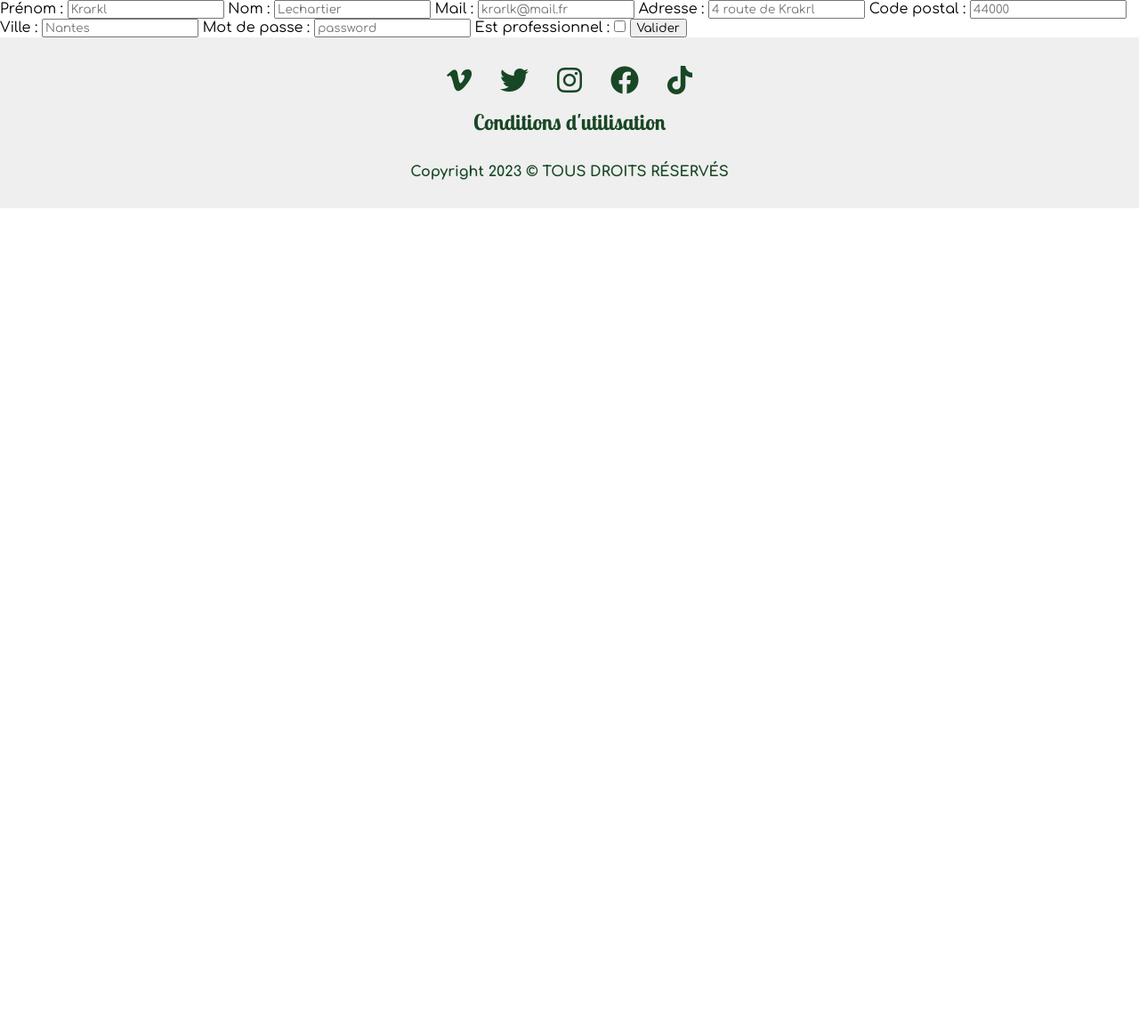
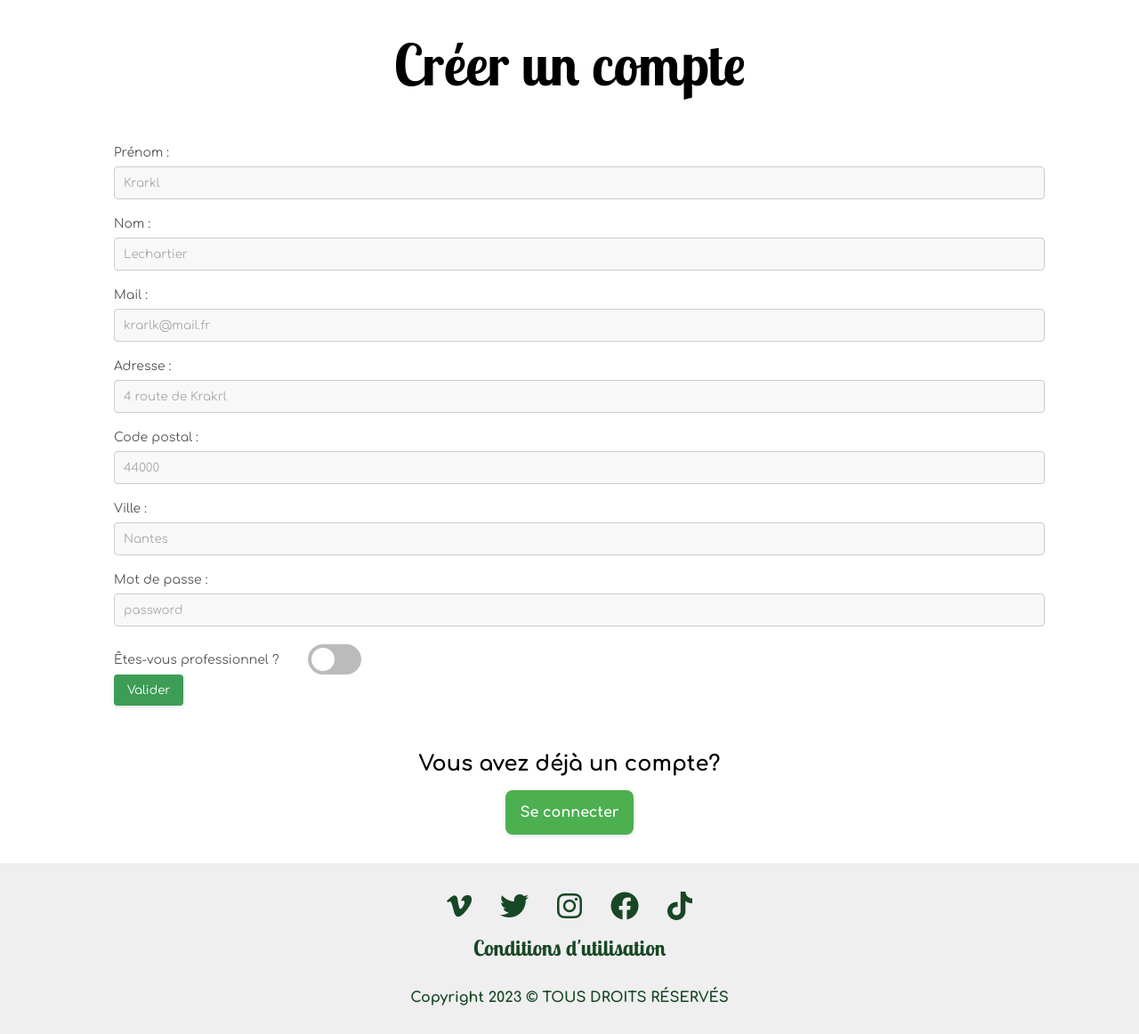
Before and after one commit to karl-lechartier/TTT, a PHP site: page /create_login.php in a window 1280 px wide. Shown: the part 104-1266 px from the top of the page at 89% size. Before the commit the page ends 338 px from the top, so only its background shows below. Run offline with PHP 8.4, Linux system fonts and the light colour scheme; data that the repository does not hold is empty.

Commit message:
create login

```diff
--- a/create_login.php
+++ b/create_login.php
@@ -8,8 +8,8 @@ if ($_SESSION['user']['id']) {
 }
 
 if (isset($_POST['valider'])) {
-    $token=filter_input(INPUT_POST, "token");
-    if($token!=$_SESSION["token"]){
+    $token = filter_input(INPUT_POST, "token");
+    if ($token != $_SESSION["token"]) {
         die("Erreur de Token");
     }
 
@@ -66,33 +66,55 @@ if (isset($_POST['valider'])) {
             die("L'adresse mail a déjà été utilisée");
         }
     }
+}
+$token = uniqid();
+$_SESSION["token"] = $token;
 
-    $token = uniqid();
-    $_SESSION["token"] = $token;
-}
 ?>
-<main>
-    <form action="create_login.php" method="post">
-        <input type="hidden" value="<?php echo $token ?>" id="token">
-        <label for="name">Prénom :</label>
-        <input type="text" id="name" name="name" required placeholder="Krarkl">
-        <label for="lastname">Nom :</label>
-        <input type="text" id="lastname" name="lastname" required placeholder="Lechartier">
-        <label for="mail">Mail :</label>
-        <input type="email" id="mail" name="mail" required placeholder="krarlk@mail.fr">
-        <label for="adress">Adresse :</label>
-        <input type="text" id="adress" name="adress" required placeholder="4 route de Krakrl">
-        <label for="postalcode">Code postal :</label>
-        <input type="number" id="postalcode" name="postalcode" required placeholder="44000">
-        <label for="city">Ville :</label>
-        <input type="text" id="city" name="city" required placeholder="Nantes">
-        <label for="password">Mot de passe :</label>
-        <input type="password" id="password" name="password" required placeholder="password">
-        <label for="pro">Est professionnel :</label>
-        <input type="checkbox" id="pro" name="pro">
-        <input type="submit" value="Valider" name="valider">
-    </form>
-</main>
+
+
+    <main>
+        <h1 class="titre">Créer un compte</h1>
+
+        <form action="create_login.php" method="post" class="login-form">
+            <input type="hidden" value="<?php echo $token ?>" name="token">
+
+            <label for="name" class="form-label">Prénom :</label>
+            <input type="text" id="name" name="name" required placeholder="Krarkl" class="form-input">
+
+            <label for="lastname" class="form-label">Nom :</label>
+            <input type="text" id="lastname" name="lastname" required placeholder="Lechartier" class="form-input">
+
+            <label for="mail" class="form-label">Mail :</label>
+            <input type="email" id="mail" name="mail" required placeholder="krarlk@mail.fr" class="form-input">
+
+            <label for="adress" class="form-label">Adresse :</label>
+            <input type="text" id="adress" name="adress" required placeholder="4 route de Krakrl" class="form-input">
+
+            <label for="postalcode" class="form-label">Code postal :</label>
+            <input type="number" id="postalcode" name="postalcode" required placeholder="44000" class="form-input">
+
+            <label for="city" class="form-label">Ville :</label>
+            <input type="text" id="city" name="city" required placeholder="Nantes" class="form-input">
+
+            <label for="password" class="form-label">Mot de passe :</label>
+            <input type="password" id="password" name="password" required placeholder="password" class="form-input">
+
+            <div class="pro">
+                <label for="pro" class="form-label">Êtes-vous professionnel ?</label>
+                <div class="switch">
+                    <input type="checkbox" id="pro" name="pro" class="form-input-checkbox">
+                    <label for="pro" class="slider"></label>
+                </div>
+            </div>
+
+            <input type="submit" value="Valider" name="valider" class="submit-button">
+        </form>
+        <div class="already-have-account">
+            <h2>Vous avez déjà un compte?</h2>
+            <a href="login.php" class="already-account-link">Se connecter</a>
+        </div>
+    </main>
 <?php
 include "footer.php";
 ?>
--- a/scss/main.css
+++ b/scss/main.css
@@ -312,6 +312,80 @@ nav > #nav-check {
   display: none;
 }
 
+.pro {
+  display: flex;
+  align-content: center;
+  align-items: center;
+}
+.pro > label {
+  margin: 0 !important;
+}
+.pro .switch {
+  margin-left: 2rem;
+  position: relative;
+  display: inline-block;
+  width: 60px;
+  height: 34px;
+}
+.pro .switch input {
+  opacity: 0;
+  width: 0;
+  height: 0;
+}
+.pro .switch .slider {
+  position: absolute;
+  cursor: pointer;
+  top: 0;
+  left: 0;
+  right: 0;
+  bottom: 0;
+  background-color: #bbb;
+  transition: 0.4s;
+  border-radius: 34px;
+}
+.pro .switch .slider:before {
+  position: absolute;
+  content: "";
+  height: 26px;
+  width: 26px;
+  left: 4px;
+  bottom: 4px;
+  background-color: #fff;
+  transition: 0.4s;
+  border-radius: 50%;
+}
+.pro .switch input:checked + .slider {
+  background-color: #3D9D56;
+}
+.pro .switch input:checked + .slider:before {
+  transform: translateX(26px);
+}
+
+.create-account, .already-have-account {
+  margin-top: 20px;
+  text-align: center;
+  margin-bottom: 3rem;
+}
+.create-account h2, .already-have-account h2 {
+  margin-bottom: 2rem;
+}
+.create-account .create-account-link, .create-account .already-account-link, .already-have-account .create-account-link, .already-have-account .already-account-link {
+  background-color: #4CAF50;
+  color: #fff;
+  text-decoration: none;
+  font-weight: bold;
+  padding: 1rem;
+  border-radius: 0.5rem;
+  margin-bottom: 2rem;
+  cursor: pointer;
+  transition: background-color 0.3s ease;
+  box-shadow: 0 2px 4px rgba(0, 0, 0, 0.1);
+}
+.create-account .create-account-link:hover, .create-account .already-account-link:hover, .already-have-account .create-account-link:hover, .already-have-account .already-account-link:hover {
+  background-color: #3d8b40;
+  box-shadow: 0 4px 6px rgba(0, 0, 0, 0.1);
+}
+
 .searchbar {
   width: 85%;
   margin: 20px auto;
--- a/scss/main.scss
+++ b/scss/main.scss
@@ -3,6 +3,7 @@
 @import 'src/pages/main';
 @import 'src/pages/login';
 @import 'src/pages/account';
+@import 'src/pages/create_login';
 
 @import 'src/layout/searchbar';
 
--- /dev/null
+++ b/scss/src/pages/create_login.scss
@@ -0,0 +1,87 @@
+$off-color: #bbb;
+$on-color: #3D9D56;
+$ball-color: #fff;
+
+.pro {
+  display: flex;
+  align-content: center;
+  align-items: center;
+
+  >label{
+    margin: 0 !important;
+  }
+  .switch {
+    margin-left: 2rem;
+    position: relative;
+    display: inline-block;
+    width: 60px;
+    height: 34px;
+
+
+    input {
+      opacity: 0;
+      width: 0;
+      height: 0;
+    }
+
+    .slider {
+      position: absolute;
+      cursor: pointer;
+      top: 0;
+      left: 0;
+      right: 0;
+      bottom: 0;
+      background-color: $off-color;
+      transition: .4s;
+      border-radius: 34px;
+
+      &:before {
+        position: absolute;
+        content: "";
+        height: 26px;
+        width: 26px;
+        left: 4px;
+        bottom: 4px;
+        background-color: $ball-color;
+        transition: .4s;
+        border-radius: 50%;
+      }
+    }
+
+    input:checked + .slider {
+      background-color: $on-color;
+    }
+
+    input:checked + .slider:before {
+      transform: translateX(26px);
+    }
+  }
+}
+
+.create-account, .already-have-account {
+  margin-top: 20px;
+  text-align: center;
+  margin-bottom: 3rem;
+
+  h2{
+    margin-bottom: 2rem;
+  }
+
+  .create-account-link, .already-account-link {
+    background-color: $primary-color;
+    color: $white;
+    text-decoration: none;
+    font-weight: bold;
+    padding: 1rem;
+    border-radius: .5rem;
+    margin-bottom: 2rem;
+    cursor: pointer;
+    transition: background-color 0.3s ease;
+    box-shadow: 0 2px 4px $box-shadow-color;
+
+    &:hover {
+      background-color: darken($primary-color, 10%);
+      box-shadow: 0 4px 6px $box-shadow-color;
+    }
+  }
+}
```
Also changed, not shown: 1 other file.
